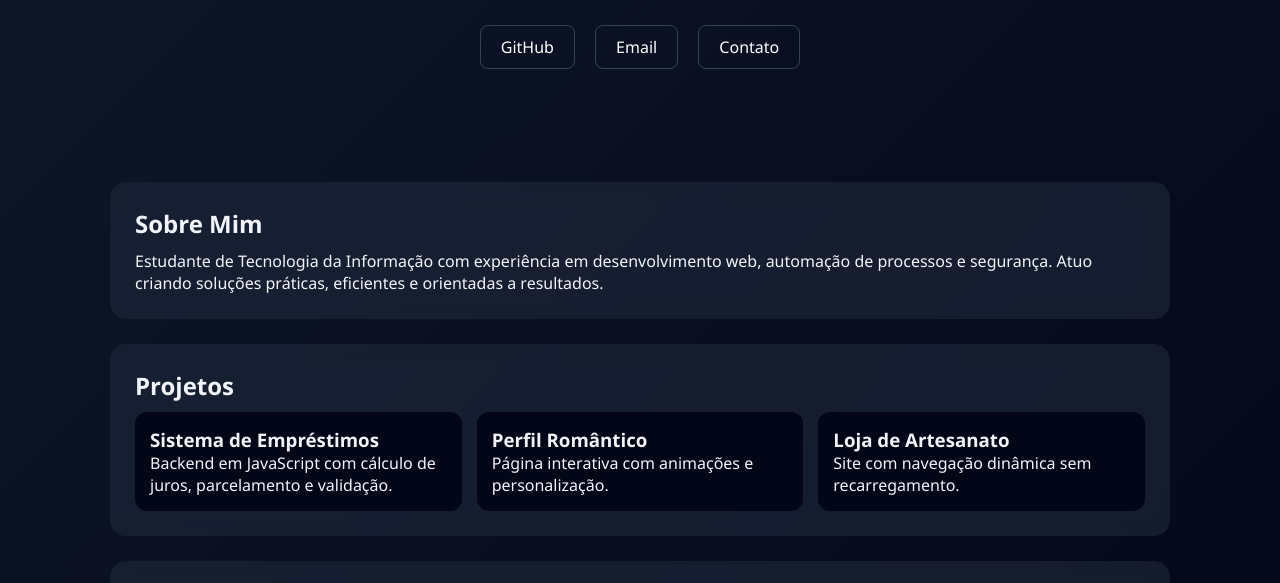
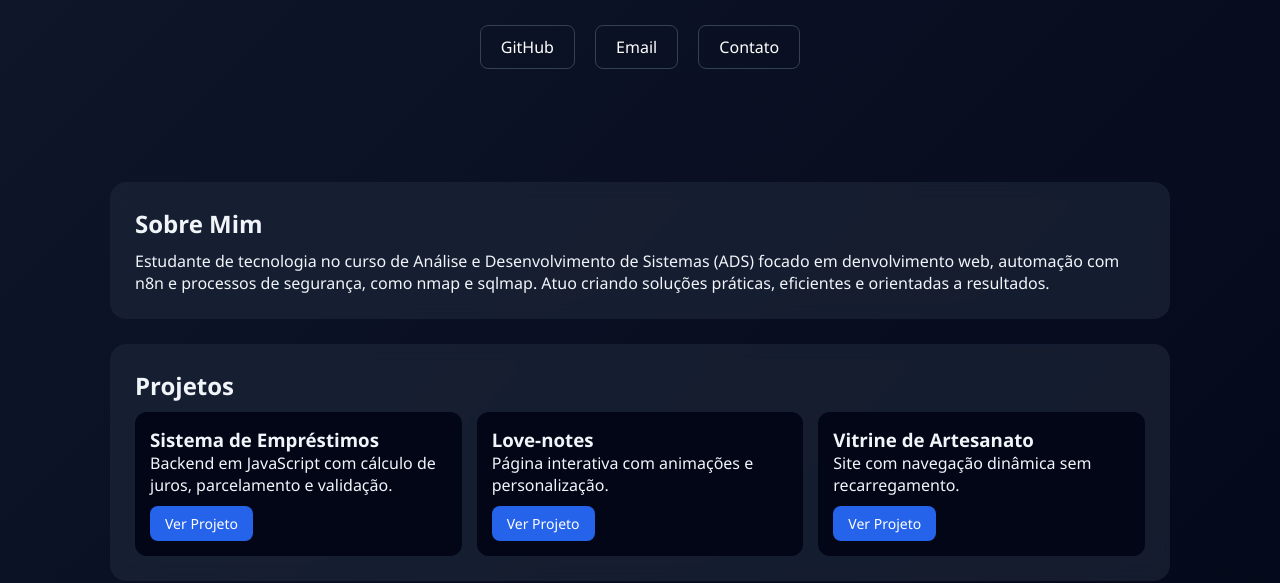
Before and after one commit to carlos-gabriel-124/portfolio, a plain HTML site: page index.html in a window 1280 px wide. Shown: the part 192-775 px from the top of the page. Drawn offline with Linux system fonts and the light colour scheme.

Commit message:
Update project links and descriptions in index.html

```diff
--- a/index.html
+++ b/index.html
@@ -90,6 +90,22 @@
     .project:hover {
       background: #0f172a;
     }
+    .project a {
+      display: inline-block;
+      margin-top: 10px;
+      padding: 8px 15px;
+      background: #2563eb;
+      color: white;
+      border-radius: 8px;
+      text-decoration: none;
+      font-size: 14px;
+      transition: 0.3s;
+    }
+
+.project a:hover {
+  background: #1d4ed8;
+  transform: scale(1.05);
+}
 
     .skills span {
       display: inline-block;
@@ -126,7 +142,7 @@
       <div class="buttons">
         <a href="https://github.com/carlos-gabriel-124" target="_blank">GitHub</a>
         <a href="mailto:carlos.gabriel.abrantes@proton.me">Email</a>
-        <a href="https://wa.me/+5511966932326" target="_blank">Contato</a>
+        <a href="https://wa.me/5511966932326" target="_blank">Contato</a>
       </div>
     </section>
 
@@ -134,13 +150,13 @@
     <div class="card">
       <h2>Sobre Mim</h2>
       <p>
-        Estudante de Tecnologia da Informação com experiência em desenvolvimento web,
-        automação de processos e segurança. Atuo criando soluções práticas, eficientes
+        Estudante de tecnologia no curso de Análise e Desenvolvimento de Sistemas (ADS) focado em denvolvimento web,
+        automação com n8n e processos de segurança, como nmap e sqlmap. Atuo criando soluções práticas, eficientes
         e orientadas a resultados.
       </p>
     </div>
 
-    <!-- PROJETOS -->
+    <!--  MEUS PROJETOS -->
     <div class="card">
       <h2>Projetos</h2>
       <div class="grid">
@@ -148,16 +164,19 @@
         <div class="project">
           <h3>Sistema de Empréstimos</h3>
           <p>Backend em JavaScript com cálculo de juros, parcelamento e validação.</p>
+          <a href="https://github.com/carlos-gabriel-124/Sistema-Emprestimo" target="_blank">Ver Projeto</a>
         </div>
 
         <div class="project">
-          <h3>Perfil Romântico</h3>
+          <h3>Love-notes</h3>
           <p>Página interativa com animações e personalização.</p>
+          <a href="https://github.com/carlos-gabriel-124/love-notes" target="_blank">Ver Projeto</a>
         </div>
 
         <div class="project">
-          <h3>Loja de Artesanato</h3>
+          <h3>Vitrine de Artesanato</h3>
           <p>Site com navegação dinâmica sem recarregamento.</p>
+          <a href="https://github.com/carlos-gabriel-124/Vitrine-artesanatos" target="_blank">Ver Projeto</a>
         </div>
 
       </div>
```
